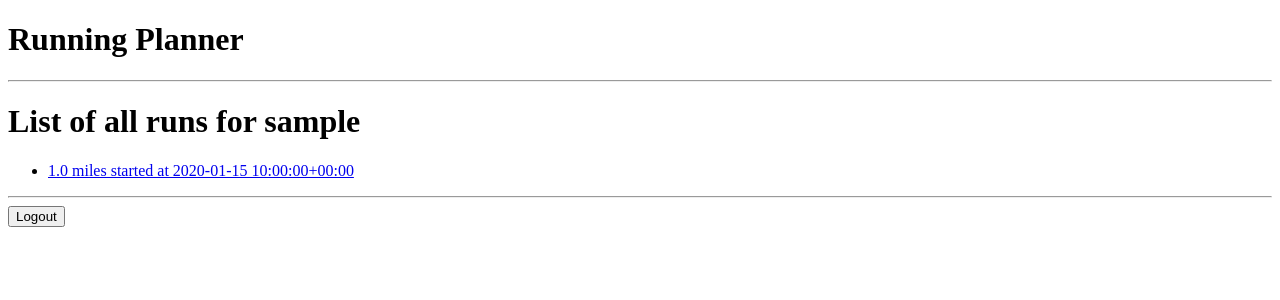
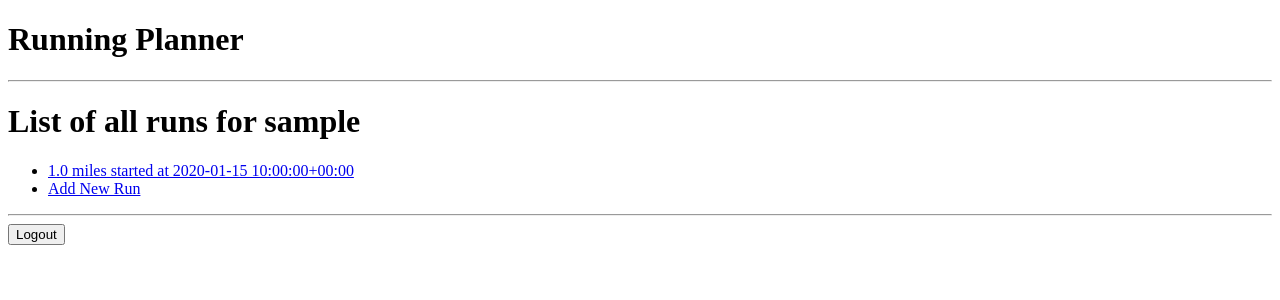
Before and after one commit to erikthiem/running-planner, a Django app: template runs/templates/runs/index.html in a window 1280 px wide. Shown: the top 300 px of the page. Run offline with Django 5.2, Linux system fonts and the light colour scheme; the template is opened without the code that fills it: values that come from a table or form of the project are taken from there, others are empty; a user stored in the database is signed in; tables that the repository leaves empty hold one stand-in row (values such as "Sample post").

Commit message:
Add button to get to new run form

```diff
--- a/runs/templates/runs/index.html
+++ b/runs/templates/runs/index.html
@@ -8,5 +8,8 @@
             <a href="{% url 'runs:detail' run.id %}">{{ run }}</a>
         </li>
     {% endfor %}
+    <li>
+      <a href="{% url 'runs:new' %}">Add New Run</a>
+    </li>
 </ul>
 {% endblock %}
```
